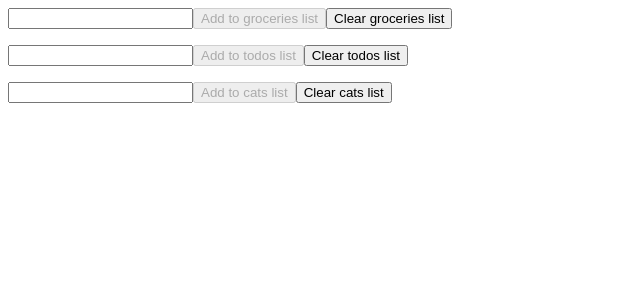
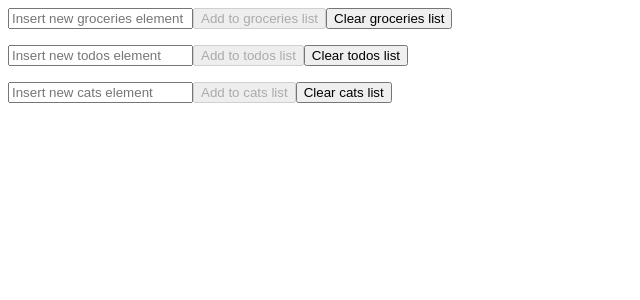
Before and after one commit to FabioViscuso/exerc-react, a React (Create React App) app: page / in a window 1280 px wide. Shown: the top 300 px of the page, without its empty margins (0-640 px from the left). Built offline with nearby package versions, Linux system fonts and the light colour scheme.

Commit message:
minor fix: added input placeholder for more context

```diff
--- a/src/ConfigurableList.js
+++ b/src/ConfigurableList.js
@@ -37,7 +37,7 @@ class TodoList extends React.Component {
         return (
             <div>
                 <form onSubmit={this.addToListHandler}>
-                    <input type={'text'} name={`new${this.props.subject}element`} onChange={this.emptyInputChecker} />
+                    <input type={'text'} name={`new${this.props.subject}element`} onChange={this.emptyInputChecker} placeholder={`Insert new ${this.props.subject} element`} />
                     <button id={`${this.props.subject}listAdder`} type="submit" disabled>Add to {this.props.subject} list</button>
                     <button onClick={this.clearListHandler}>Clear {this.props.subject} list</button>
                 </form>
```
